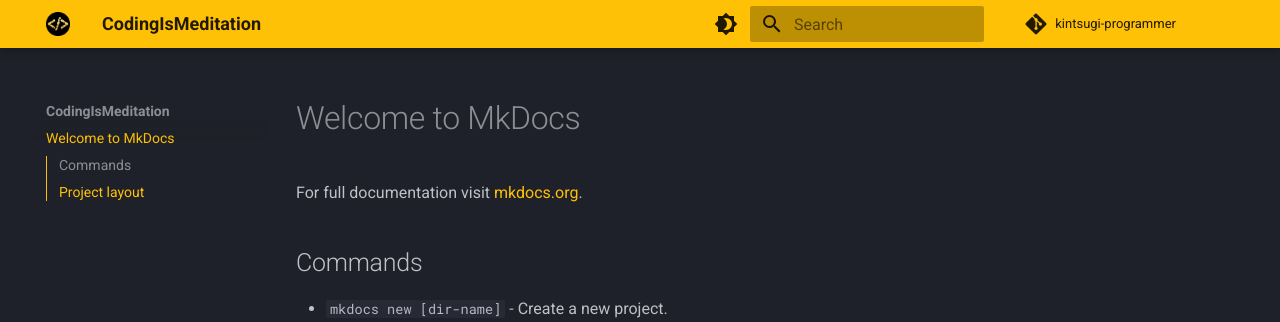
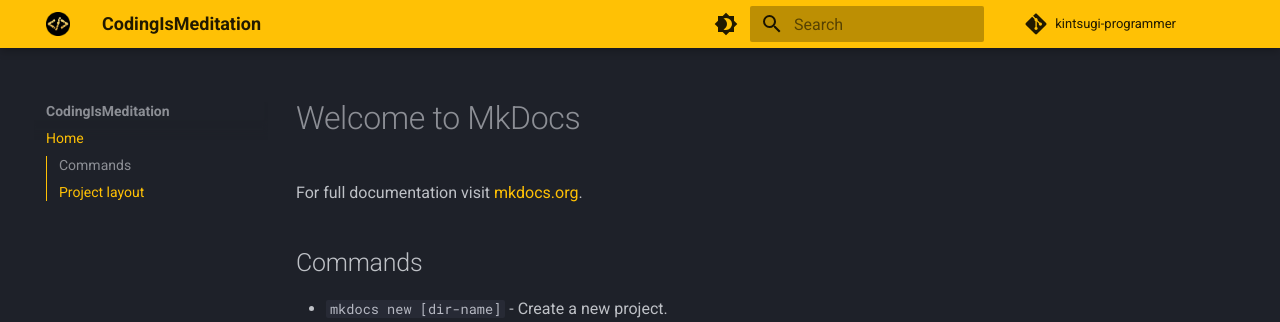
Before and after one commit to codingismeditation/template, an MkDocs documentation site: the page built from docs/index.md, in a window 1280 px wide. Shown: the top 322 px of the page. Built offline with MkDocs 1.6.1 and Material for MkDocs 9.7.7, drawn with Linux system fonts in a browser that asks for light colours.

Commit message:
chore: deploy

```diff
--- a/mkdocs.yml
+++ b/mkdocs.yml
@@ -1,5 +1,7 @@
 site_name: CodingIsMeditation
 site_url: https://codingismeditation.github.io/
+nav:
+  - Home: index.md
 theme:
   name: material
   logo: assets/images/logo.png
@@ -31,7 +33,7 @@
     - navigation.sections
     - navigation.expand
     - navigation.path
-    - navigation.prun
+    - navigation.prune
     - toc.integrate
     - navigation.top
     - search.suggest
```
